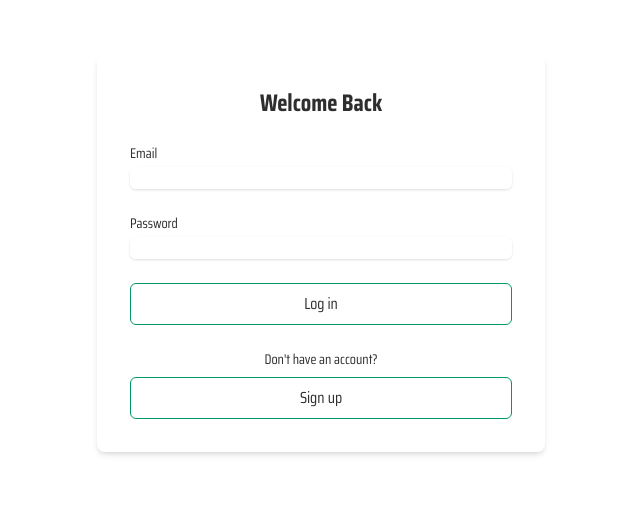
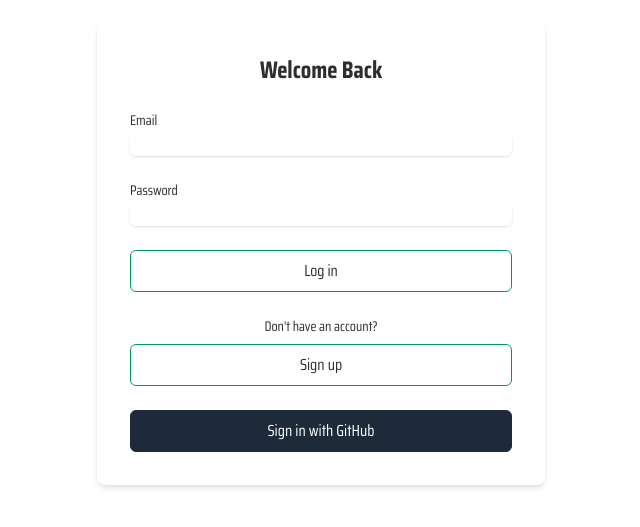
Before and after one commit to Deshenfektion/MyHeatmap, a Next.js app: page /login in a window 1280 px wide. Shown: the part 147-674 px from the top of the page, without its empty margins (319-959 px from the left). Built offline with nearby package versions, Linux system fonts and the light colour scheme; no server answers.

Commit message:
Add GitHub login and session checking before redirecting

```diff
--- a/app/login/page.tsx
+++ b/app/login/page.tsx
@@ -1,6 +1,36 @@
+"use client";
+
 import { login, signup } from "@/app/login/actions";
+import { createClient } from "@/utils/supabase/client";
+import { useEffect } from "react";
 
 export default function LoginPage() {
+  // GitHub Login Logik with Supabase Client
+  const handleGitHubLogin = async () => {
+    const supabase = await createClient();
+    const { error } = await supabase.auth.signInWithOAuth({
+      provider: "github",
+      options: {
+        redirectTo: `${window.location.origin}/`, // Dynamische Weiterleitung zur Startseite
+      },
+    });
+    if (error) console.error("Error logging in with GitHub:", error.message);
+  };
+
+  // Session-Überprüfung nach der Weiterleitung
+  useEffect(() => {
+    const checkSession = async () => {
+      const supabase = await createClient();
+      const { data, error } = await supabase.auth.getSession();
+      if (data.session) {
+        // Benutzer ist authentifiziert, leite zur Startseite weiter
+        window.location.href = "/";
+      }
+    };
+
+    checkSession();
+  }, []);
+
   return (
     <div className="flex min-h-screen items-center justify-center">
       <div className="w-full max-w-md rounded-lg shadow-md p-8 border border-white">
@@ -47,6 +77,14 @@ export default function LoginPage() {
               Sign up
             </button>
           </div>
+          <div className="mt-6">
+            <button
+              onClick={handleGitHubLogin}
+              className="w-full py-2 px-4 rounded-md border border-gray-800 bg-gray-800 text-white hover:bg-gray-700 focus:outline-none focus:ring-2 focus:ring-offset-2"
+            >
+              Sign in with GitHub
+            </button>
+          </div>
         </form>
       </div>
     </div>
```
